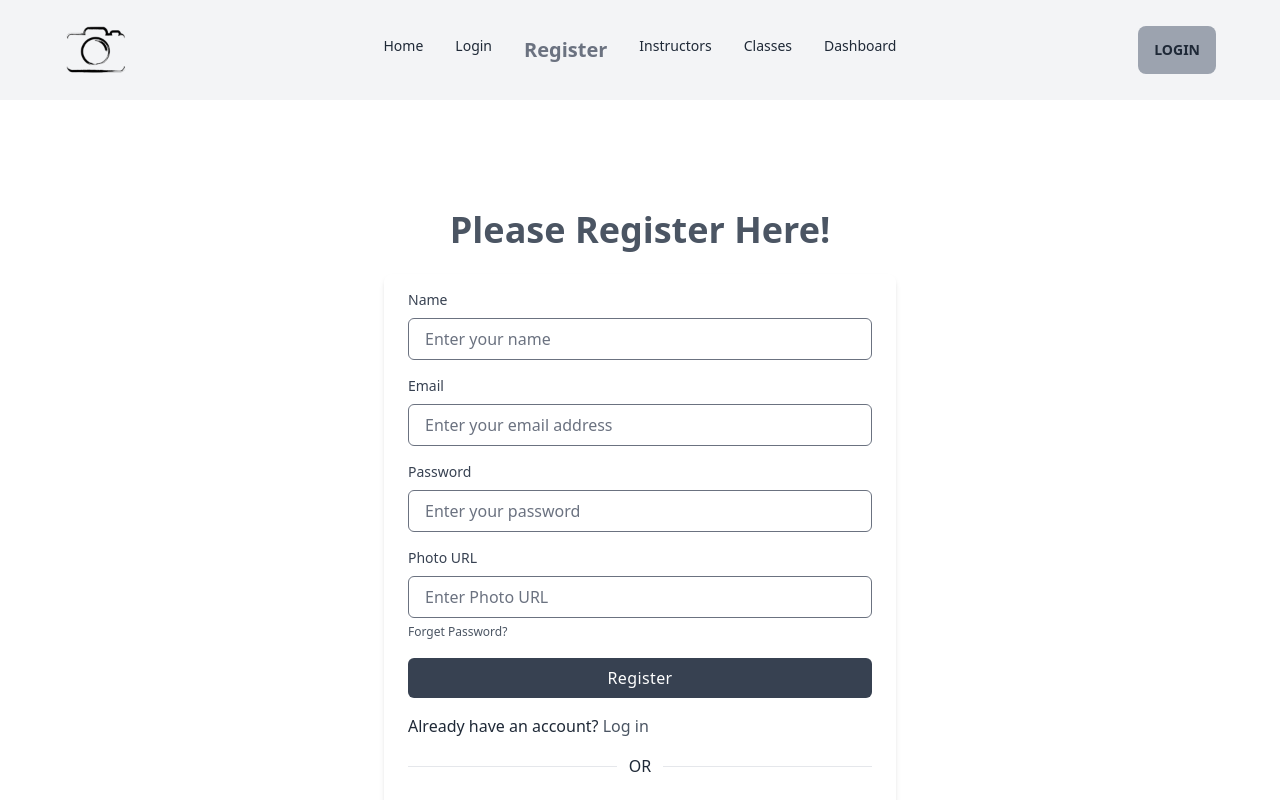
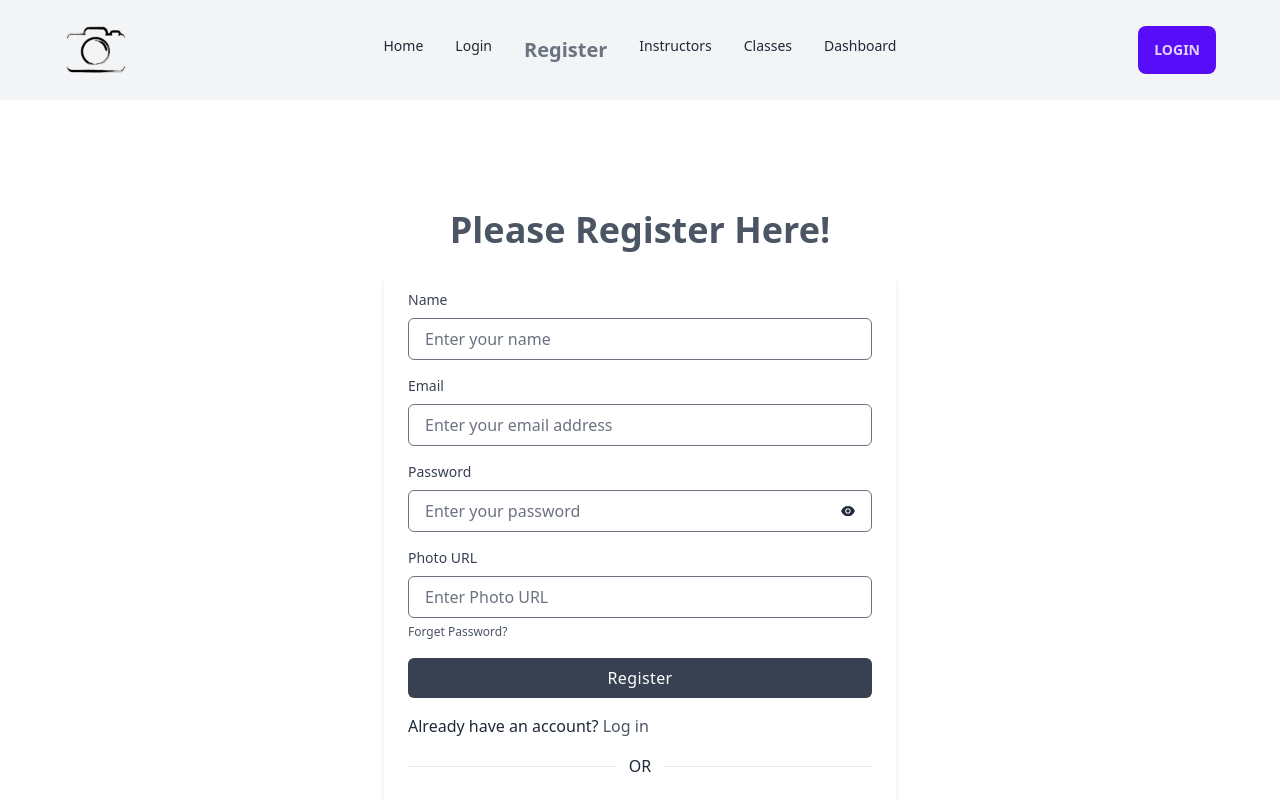
Before and after one commit to sudham-debnath/shutter-skills-school-client, a React (Vite) app: page /register in a window 1280 px wide. Shown: the top 800 px of the page. Built offline with nearby package versions, Linux system fonts and the light colour scheme; no server answers.

Commit message:
Adding Google Login Implimentation

```diff
--- a/src/pages/NavBar/NavBar.jsx
+++ b/src/pages/NavBar/NavBar.jsx
@@ -99,7 +99,7 @@ const NavBar = () => {
             {/* Logged User Info */}
             {user?.email ? (
               <div className="flex items-center">
-                <button className="btn border-none" onClick={handleLogout}>
+                <button className="btn btn-primary border-none" onClick={handleLogout}>
                   Logout
                 </button>
                 <img
@@ -111,7 +111,7 @@ const NavBar = () => {
               </div>
             ) : (
               <Link to="/login">
-                <li className="btn bg-gray-400 border-none">Login</li>
+                <li className="btn btn-primary border-none">Login</li>
               </Link>
             )}
           </div>
--- a/src/pages/Register/Register.jsx
+++ b/src/pages/Register/Register.jsx
@@ -3,6 +3,7 @@
 import React, { useContext, useState } from "react";
 import { Link } from "react-router-dom";
 import { AuthContext } from './../../provider/AuthProvider';
+import { AiFillEyeInvisible, AiFillEye } from "react-icons/ai";
 
 const Register = () => {
 
@@ -13,6 +14,7 @@ const Register = () => {
   const [name, setName] = useState("");
   const [password, setPassword] = useState("");
   const [error, setError] = useState("");
+  const [showPassword, setShowPassword] = useState(false);
 
 
   const handleRegistration = (event) => {
@@ -50,7 +52,14 @@ const Register = () => {
 
 
 
+      // Show and Hide Password
+  const handlePasswordChange1 = (e) => {
+    setPassword(e.target.value);
+  };
 
+  const handleTogglePassword = () => {
+    setShowPassword(!showPassword);
+  };
 
 
   return (
@@ -112,20 +121,25 @@ const Register = () => {
             <div className="mt-4">
             <label
               htmlFor="password"
-                className="block text-sm font-medium text-gray-700 undefined"
+              className="block text-sm font-medium text-gray-700"
             >
               Password
             </label>
-              <div className="flex flex-col items-start">
+            <div className="relative">
               <input
-                  onChange={(e) => setPassword(e.target.value)}
+                onChange={handlePasswordChange1}
+                type={showPassword ? "text" : "password"}
+                name="password"
                 placeholder="Enter your password"
-                  type="password"
-                  name="password"
-                  // onChange={handlePasswordChange}
                 required
                 className="block w-full px-4 py-2 mt-2 text-gray-600 bg-white border rounded-md focus:border-gray-400 focus:ring-purple-300 focus:outline-none focus:ring focus:ring-opacity-40"
               />
+              <span
+                className="password-toggle absolute top-1/2 transform -translate-y-1/2 right-4 cursor-pointer"
+                onClick={handleTogglePassword}
+              >
+                {showPassword ? <AiFillEyeInvisible/> : <AiFillEye/> }
+              </span>
             </div>
           </div>
             <div className="mt-4">
```
Lines whose indentation alone changed are shown as unchanged.
